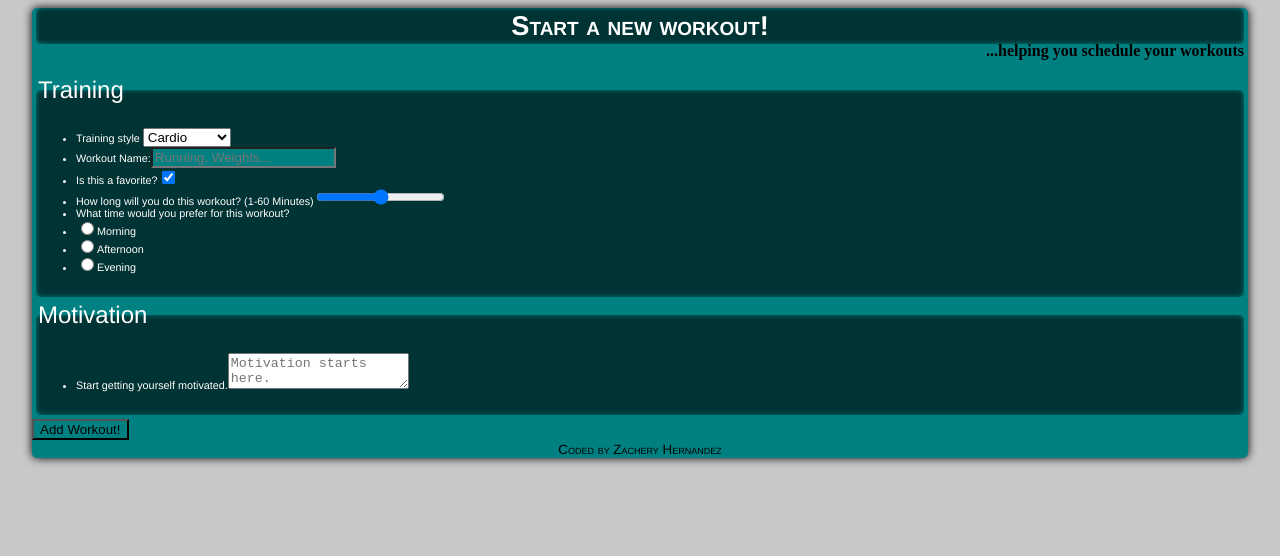
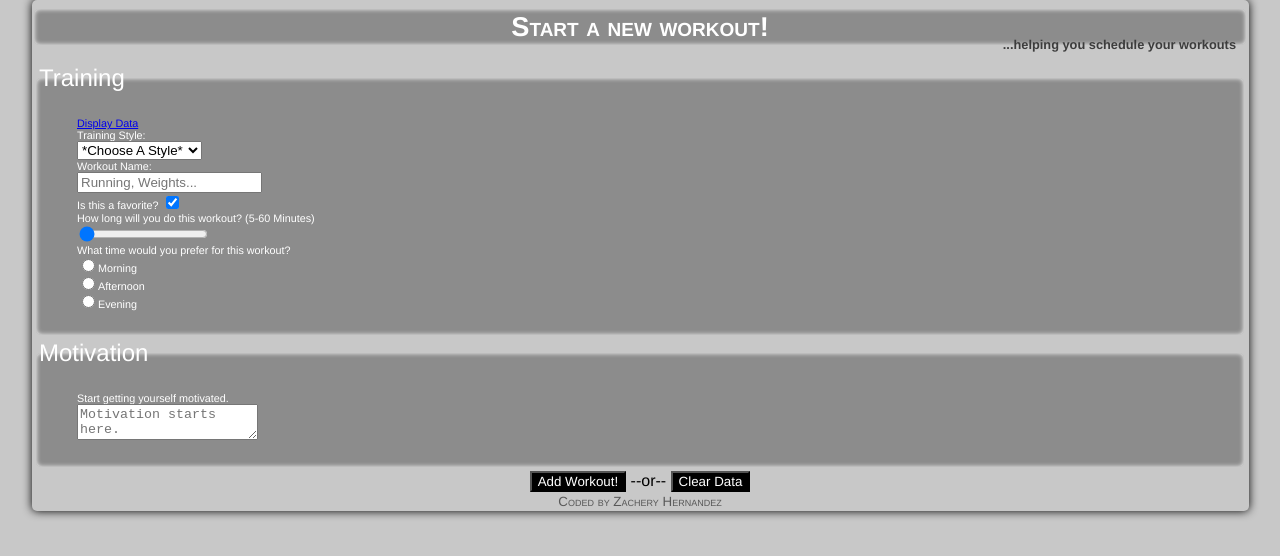
Before and after one commit to AlucardFair/VFW-Project-2, a plain HTML site: page additem.html in a window 1280 px wide. Drawn offline with Linux system fonts and the light colour scheme.

Commit message:
Optimized index.html, dynacially coded select field for additem.html in main.js. Most of the style is finalized in styles.css (still adding to it). Added generic function, select/option function, saveData function, default variables and function call to main.js.

```diff
--- a/additem.html
+++ b/additem.html
@@ -1,7 +1,8 @@
 <!DOCTYPE html>
 <!-- Zachery Hernandez -->
-<!-- FVW 1203 -->
-<!-- Project 1 -->
+<!-- VFW 1203 -->
+<!-- Project 2 -->
+<!-- 4/5/2012 -->
 <!-- Body Health & Fitness -->
 <!-- https://github.com/AlucardFair/VFW-Project-2 -->
 <!-- Start of HTML Doc -->
@@ -27,29 +28,34 @@
 			<p><medium><strong>...Helping you schedule your workouts</strong></medium></p>
 		</header>
 		<!-- Form Started -->
-		<form action="#" method="post">
+		<form action="saveData()" method="post">
 			<!-- Start Fieldset & Legend -->
 			<fieldset>
 				<legend>Training</legend>
 				<ul>
 					<li>
+						<!-- Display Link -->
+						<li><a href="getData()" id="displayData">Display Data</a></li>
 						<!-- Start Select & Option -->
-						<label for="method">Training style</label>
+						<!-- New Dynamic Code -->
+						<li id="select"><label for="training">Training Style: </label><br /></li>
+						<!-- Old Code -->
+					<!--<label for="method">Training Style:</label><br>
 						<select id="method">
-						<optgroup label="Choose one">
+						<optgroup label="Choose A Style">
 							<option value="Cardio">Cardio</option>
 							<option value="Strength">Strength</option>
 							<option value="Tone">Tone</option>
 						</optgroup>
-						</select>
+						</select> -->
 						<!-- End Select & Option -->
 					</li>
 					<!-- Text Field -->
-					<li><label for="wname">Workout Name:</label><input type="text" id="wname" placeholder="Running, Weights..." /></li>
+					<li><label for="wname">Workout Name: </label><br /><input type="text" id="wname" placeholder="Running, Weights..." /></li>
 					<!-- Checkbox -->
-					<li><label for="favorite">Is this a favorite?</label><input type="checkbox" checked value="Is this a favorite?" id="favorite" /></li>
+					<li><label for="favorite">Is this a favorite? </label><input type="checkbox" checked value="Is this a favorite?" id="favorite" /></li>
 					<!-- Range -->
-					<li><label for="howlong">How long will you do this workout? (1-60 Minutes)</label><input type="range" id="howlong" min="1" max="60" /></li>
+					<li><label for="howlong">How long will you do this workout? (5-60 Minutes)</label><br /><input type="range" id="howlong" value="0" min="5" max="60" step="5" /></li>
 					<li>What time would you prefer for this workout?</li>
 					<!-- Radio -->
 					<li><input type="radio" value="Morning" id="morning" name="timeofday" /><label for="morning">Morning</label></li>
@@ -63,12 +69,14 @@
 					<legend>Motivation</legend>
 					<ul>
 						<!-- Text Area -->
-						<li><label for="comments">Start getting yourself motivated.</label><textarea id="comments" placeholder="Motivation starts here."></textarea></li>
+						<li><label for="comments">Start getting yourself motivated.</label><br /><textarea id="comments" placeholder="Motivation starts here."></textarea></li>
 					</ul>
 			<!-- End Fieldset -->
 			</fieldset>
-			<!-- Submit / Add Workout -->
-			<input type="submit" value="Add Workout!" />
+			<div>
+				<!-- Submit / Add Workout -->
+				<input type="submit" id="saveData" value="Add Workout!" /> --or-- <a href="clearData()"><input type="submit" id="clearData" value="Clear Data" /></a>
+			</div>
 		<!-- Form Ended -->
 		</form>
 	<!-- Small Details that are not important enough to be in the main section -->
@@ -76,7 +84,7 @@
 		<small>Coded by Zachery Hernandez</small>
 	</footer>
 		<!-- JavaScript -->
-		<script type="text/javascript" src="nothing-yet.js"></script>
+		<script type="text/javascript" src="main.js"></script>
 	</body>
 </html>
 <!-- End of HTML Doc -->
--- a/main.js
+++ b/main.js
@@ -0,0 +1,79 @@
+/*
+Zachery Hernandez
+VFW 1203
+Project 2
+4/5/2012
+Body Health & Fitness
+https://github.com/AlucardFair/VFW-Project-2
+*/
+// Wait until DOM is ready //
+window.addEventListener("DOMContentLoaded", function() {
+
+	// getElementById function //
+	function $(x) {
+		var elementID = document.getElementById(x);
+		return elementID;
+	};
+
+	// Create Select Element with Options//
+	function makeWorkoutStyle() {
+		var formTag = document.getElementsByTagName('form'),
+			selectList = $('select'),
+			makeSelect = document.createElement('select');
+			makeSelect.setAttribute("id", "styles");
+		for(var i=0, j=workoutTypes.length; i<j; i++) {
+			var makeOption = document.createElement('option');
+			var optTxt = workoutTypes[i];
+			makeOption.setAttribute("value", optTxt);
+			makeOption.innerHTML = optTxt;
+			makeSelect.appendChild(makeOption);
+		}
+		selectList.appendChild(makeSelect);
+	};
+
+	// Gather Form Data & Place it in an Object & Object is an Array for Form Label and Value //
+	function saveData() {
+		var id = Math.floor(Math.random()*10001);
+		var item 				= {};
+			item.training 		= ["Training Style: ", $('styles').value];
+			item.wname			= ["Workout Name: ", $('wname').value];
+			//item.favorite		= ["Favorite: ", favoriteValue];
+			item.howlong		= ["How Long: ", $('howlong').value];
+			//item.timeofday		= ["Preferred Time: ", timeValue];
+			item.comments		= ["Self-Motivation: ", $('comments').value];
+
+		// Save Data into Local Storage with JSON.stringify //
+		localStorage.setItem(id, JSON.stringify(item));
+		alert("Workout Saved!");
+	};
+
+	// Variable defaults //
+	var workoutTypes = ["*Choose A Style*", "Cardio", "Strength", "Tone "];
+
+	/*
+	// Set Link & Submit Click Events //
+	var displayLink = $('displayData');
+	displayLink.addEventListener("click", getData);
+	var clearButton = $('clearData');
+	clearButton.addEventListener("click", clearData);
+	var submitData = $('saveData');
+	submitData.addEventListener("click", saveData);
+	*/
+
+	// Call Functions //
+	makeWorkoutStyle();
+
+});
+// Testing Function to Run a Confirm on Delete *Not Complete and Not Apart of Code* //
+/*
+function clearData() {
+	var clear = confirm("Are you sure you want to remove the data?");
+	if (clear) {
+		alert("Data has been cleared.");
+		return true;
+} else {
+		alert("Data was not cleared.");
+		return false;
+	}
+};
+*/
--- a/styles.css
+++ b/styles.css
@@ -1,23 +1,44 @@
+/*
+Zachery Hernandez
+VFW 1203
+Project 2
+4/5/2012
+Body Health & Fitness
+https://github.com/AlucardFair/VFW-Project-2
+*/
 html {
+	font-family: helvetica, roboto, droid-sans;
 	background-color: rgb(200,200,200);
 	margin: 0 auto;
 }
 
+body {
+	font-family: helvetica, roboto, droid-sans;
+	background-color: rgb(200,200,200);
+	background-image: url();
+	width: 95%;
+	margin: 0 auto;
+	margin-bottom: 8px;
+	padding: .5px;
+	border-radius: 5px;
+	-webkit-box-shadow: 0 0 10px #000;
+}
+
 h1 {
-	background-color: rgba(0,0,0,.6);
 	font-family: Helvetica, Roboto, Droid-Sans;
 	font-variant: small-caps;
 	font-weight: strong;
 	font-size: 170%;
 	text-align: center;
 	color: white;
-	margin: 4px;
+	background-color: rgba(0,0,0,.3);
+	margin: 2px;
 	margin-top: 8px;
 	padding: 2px;
 	border: 1px;
 	border-color: black;
 	border-radius: 5px;
-	-webkit-box-shadow: inset 0 0 5px teal;
+	-webkit-box-shadow: inset 0 0 5px white;
 }
 
 h2 {
@@ -27,21 +48,15 @@ h2 {
 	color: white;
 }
 
-body {
-	background-color: teal;
-	width: 95%;
-	margin: 0 auto;
-	border-radius: 5px;
-	-webkit-box-shadow: 0 0 10px #000;
-}
-
 p {
+	font-family: helvetica, roboto, droid-sans;
+	color: rgb(60,60,60);
 	text-indent: 10px;
 	text-align: right;
-	font-size: 100%;
+	font-size: 80%;
 	text-transform: lowercase;
-	margin-right: 4px;
-	margin-top: -6px;
+	margin-right: 12px;
+	margin-top: -10px;
 }
 
 fieldset {
@@ -49,13 +64,13 @@ fieldset {
 	font-size: 150%;
 	font-weight: strong;
 	color: white;
+	background-color: rgba(0,0,0,.3);
 	margin: 4px;
-	padding: 0px;
-	background-color: rgba(0,0,0,.6);
+	padding: 1px;
 	border-color: black;
 	border: 1px;
 	border-radius: 5px;
-	-webkit-box-shadow: inset 0 0 5px teal;
+	-webkit-box-shadow: inset 0 0 5px white;
 }
 
 legend {
@@ -68,16 +83,23 @@ li {
 	font-size: 45%;
 	font-weight: normal;
 	color: white;
+	list-style-type: none;
+	list-style-position: inside;
 }
 
-input {
-	background-color: teal;
-	color: black;
+div {
+	text-align: center;
+}
+
+input[type="submit"] {
+	font-family: helvetica, roboto, droid-sans;
+	background-color: black;
+	color: white;
 }
 
 footer {
 	font-family: Helvetica, Roboto, Droid-Sans;
-	color: black;
 	font-variant: small-caps;
 	text-align: center;
+	color: rgb(88,88,88);
 }
```
Also changed, not shown: index.html (+4 -3 lines).
